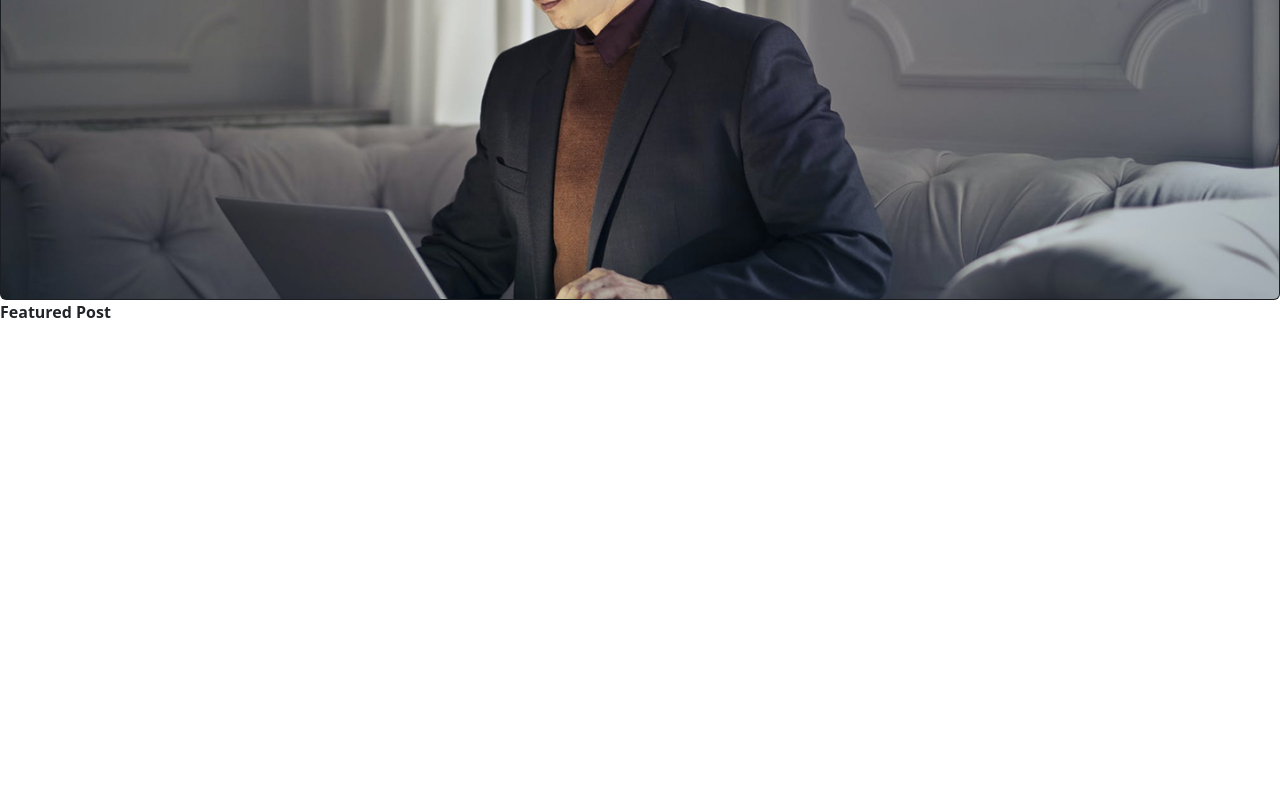
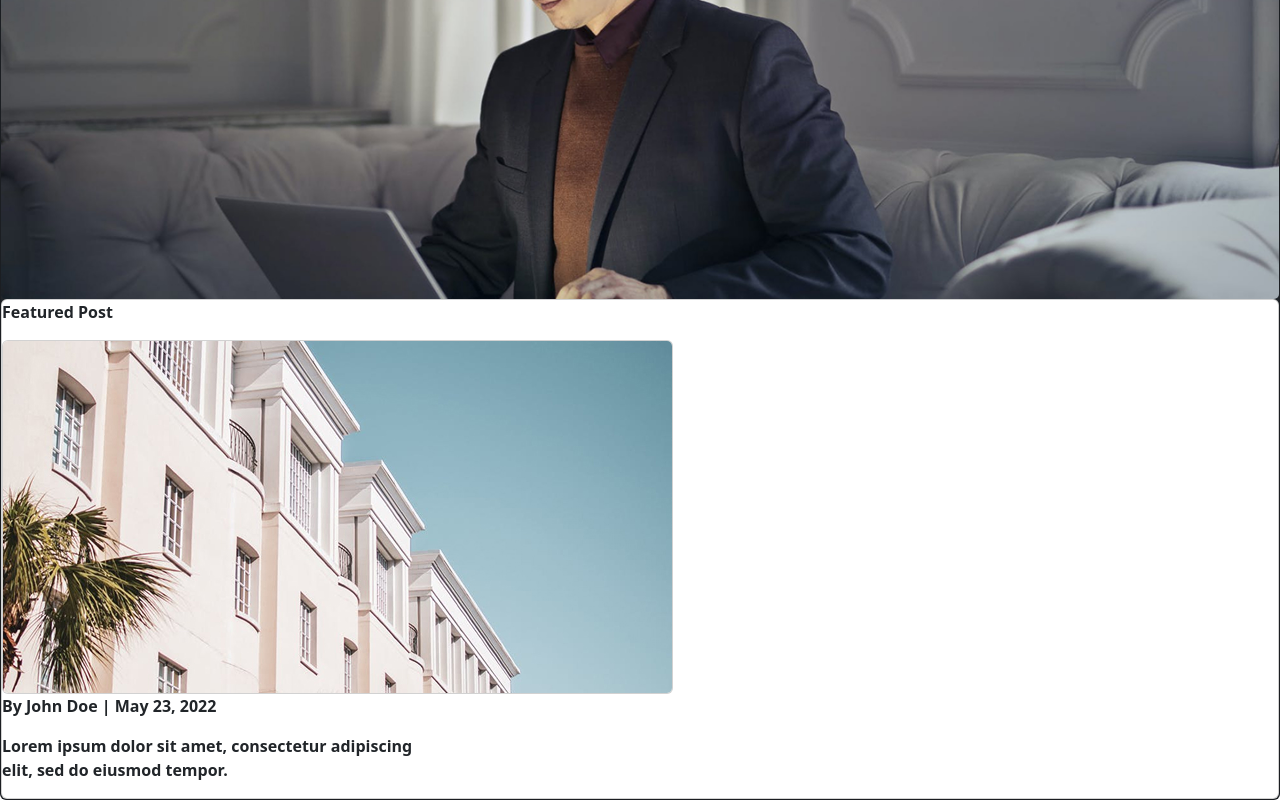
Before and after one commit to AlbertSerra-0802/PROJECTE_FINAL_T.1, a plain HTML site: page index.html in a window 1280 px wide. Shown: the part 397-1197 px from the top of the page. Before the commit the page ends 856 px from the top, so only its background shows below. Drawn offline with nearby package versions, Linux system fonts and the light colour scheme; files that its build step writes are made by us from their sources.

Commit message:
Canvis grossos 2

```diff
--- a/index.html
+++ b/index.html
@@ -61,12 +61,16 @@
         <p class="card-text2"><small>Lorem Ipsum has been the industry's standard dummy text ever since the 1500s,<br> when an unknown printer took a galley of type and scrambled it to make a type specimen book</small></p>
         <button class ="btn btn-warning btn-lg">Read More ></button>
       </div>
+
+    <div class="card text-bg-white">
+    <div class="card-text3">
+    <p><b>Featured Post</b></p>
+    <img src="assets/css/img(optimitzades)/casa_blanca.jpg" class="card img">
+    <p>By John Doe | May 23, 2022</p>
+    <p><b>Lorem ipsum dolor sit amet, consectetur adipiscing<br>elit, sed do eiusmod tempor.</b></p>
+
     </div>
-
-    <div class="card-text3">
-    <p class="card-text3">Featured Post</p>
     </div>
-  </div>
 
 
 </section>
```
Also changed, not shown: assets/css/img(optimitzades)/casa_blanca.jpg (added).
